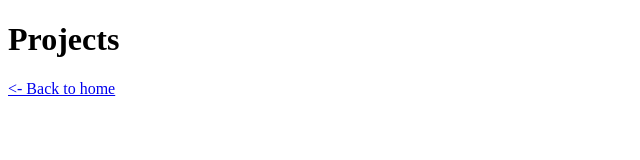
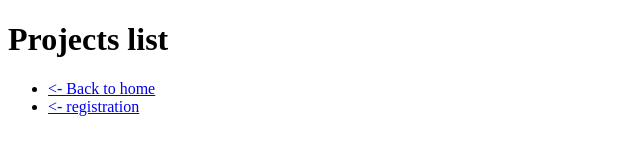
Before and after one commit to j1roscope/wd201, a website: page http-server/project.html in a window 1280 px wide. Shown: the whole page, without its empty margins (0-640 px from the left). Drawn offline with Linux system fonts and the light colour scheme.

Commit message:
fixed project.html

```diff
--- a/http-server/index.js
+++ b/http-server/index.js
@@ -43,7 +43,7 @@ http.createServer((request, response) => {
             console.log("Project called");
             response.write(ProjectContent);
             break;
-        case '/register':
+        case '/registeration':
             response.writeHead(200, { "Content-Type": "text/html" });
             console.log("Register called");
             response.write(registeration);
--- a/http-server/project.html
+++ b/http-server/project.html
@@ -6,7 +6,16 @@
     <title>Projects</title>
 </head>
 <body>
-    <h1>Projects</h1>
-    <a href="/">&lt;- Back to home</a>
+    <h1>Projects list </h1>
+    <ul>
+        <li>
+            <a href="/">&lt;- Back to home</a>
+        </li>
+        <li>
+            <a href="/registration">&lt;- registration</a>
+        </li>
+    </ul>
+
+
 </body>
 </html>
```
